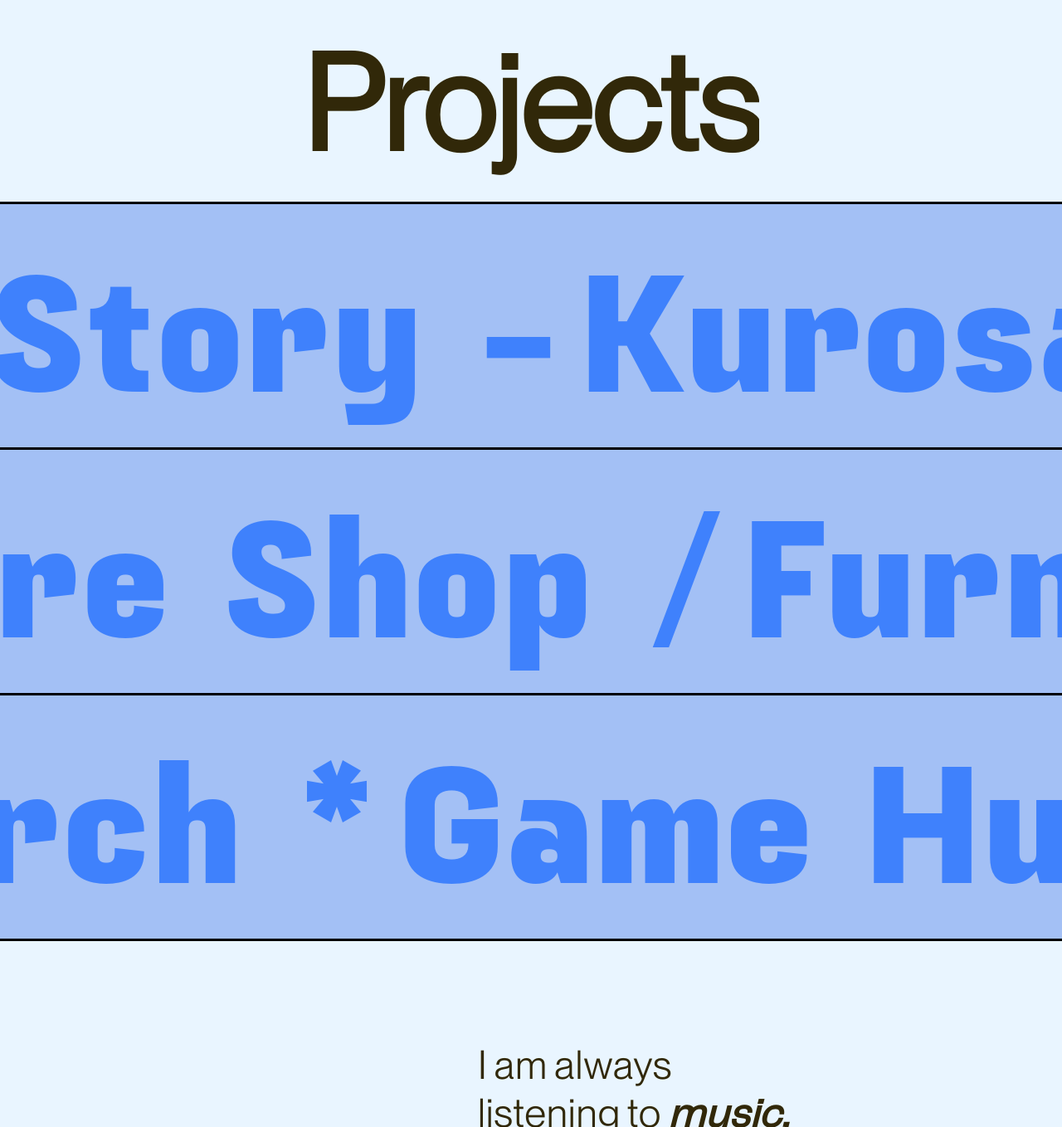
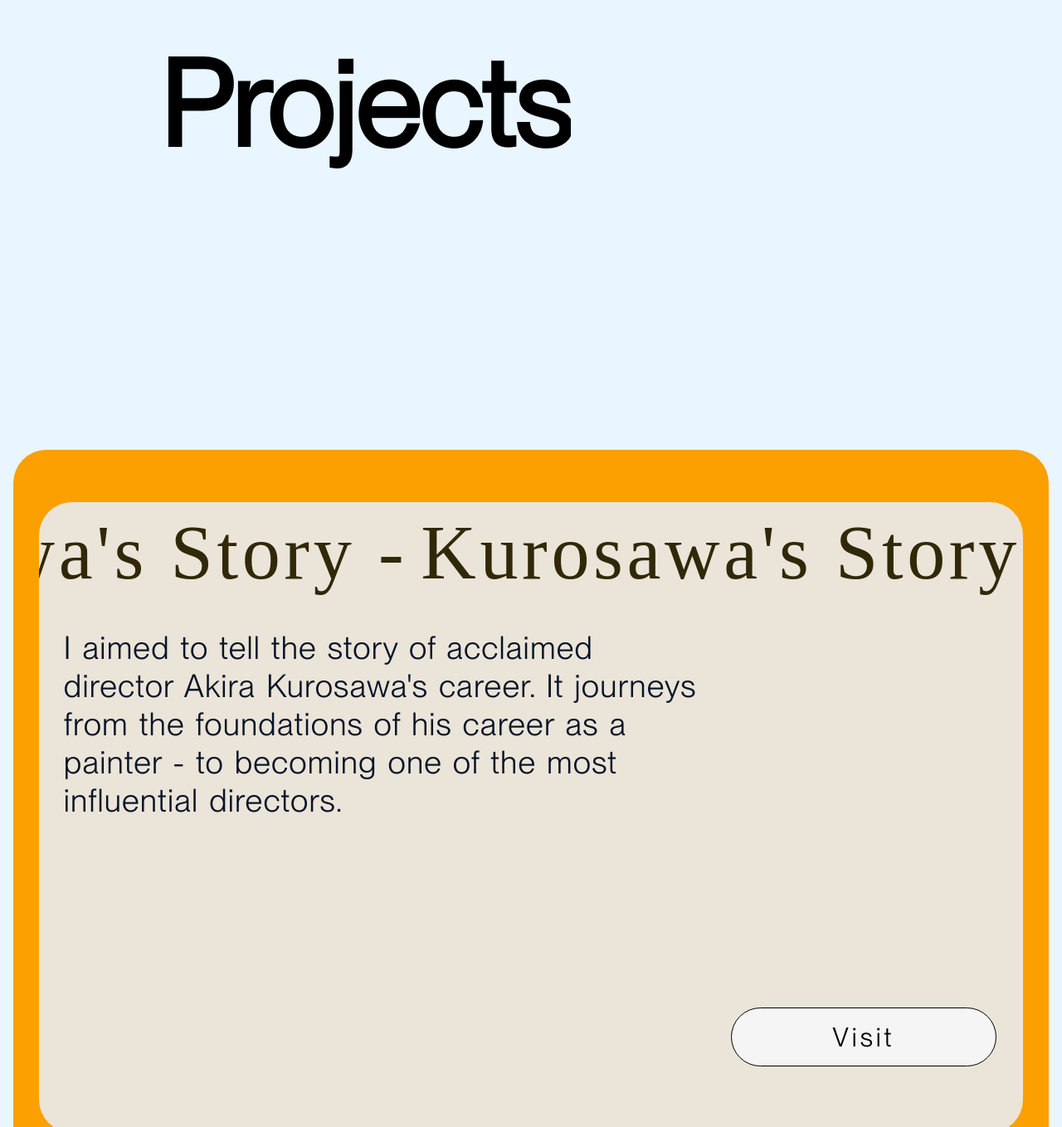
Before and after one commit to brian-david4/brian-portfolio-website, a React (Vite) app in the folder portfolio-website/: page / in a window 1280 px wide. Shown: the part 792-2150 px from the top of the page at 83% size. Built offline with nearby package versions, Linux system fonts and the light colour scheme; a web font is replaced by a local one.

Commit message:
Redesign project section homepage

```diff
--- a/portfolio-website/src/components/HomeProjectScroll/HomeProjectScroll.tsx
+++ /dev/null
@@ -1,37 +0,0 @@
-import { motion, useScroll, useTransform } from "framer-motion";
-import styles from "./hps.module.css";
-import { useRef } from "react";
-import ProjectScrollTitle from "../ProjectScrollTitle/ProjectScrollTitle";
-
-interface HomeProjectScroll {
-  title: string;
-  link: string;
-}
-
-const HomeProjectScroll = ({ title, link }: HomeProjectScroll) => {
-  const projectRef = useRef(null);
-  const { scrollYProgress } = useScroll({
-    target: projectRef,
-    offset: ["start 0.95", "start -0.1"],
-  });
-  const position = useTransform(scrollYProgress, [0, 1], ["-40%", "-10%"]);
-
-  return (
-    <>
-      <a target="_blank" className={styles.projectLink} href={link}>
-        <div ref={projectRef} className={styles.project}>
-          <motion.div
-            style={{ x: position }}
-            className={styles.titlesContainer}
-          >
-            <ProjectScrollTitle title={title} />
-            <ProjectScrollTitle title={title} />
-            <ProjectScrollTitle title={title} />
-          </motion.div>
-        </div>
-      </a>
-    </>
-  );
-};
-
-export default HomeProjectScroll;
--- a/portfolio-website/src/components/HomeProjectScroll/hps.module.css
+++ /dev/null
@@ -1,20 +0,0 @@
-.project {
-  height: 37vmin;
-  width: 100%;
-  border-bottom: 3px solid black;
-  display: flex;
-  justify-content: center;
-  align-items: center;
-  background-color: var(--coffee);
-  color: var(--text-cream);
-}
-.titlesContainer {
-  height: 100%;
-  display: flex;
-  justify-content: space-between;
-  align-items: center;
-  transition: transform 0.6s ease-out;
-}
-.projectLink {
-  text-decoration: none;
-}
--- a/portfolio-website/src/components/Project/Project.tsx
+++ b/portfolio-website/src/components/Project/Project.tsx
@@ -36,29 +36,6 @@ const Project = ({ project }: ProjectProps) => {
           {project.desc}
         </div>
 
-        <div className={styles.imagesBoth}>
-          <div className={styles.imagesSide}>
-            {imageArr.map(
-              (img, idx) =>
-                idx < 2 && (
-                  <div className={styles.img} key={`img_${idx}`}>
-                    <img src={img} />
-                  </div>
-                )
-            )}
-          </div>
-          <div className={styles.imagesBttm}>
-            {imageArr.map(
-              (img, idx) =>
-                idx > 1 && (
-                  <div className={styles.img} key={`img_${idx}`}>
-                    <img src={img} />
-                  </div>
-                )
-            )}
-          </div>
-        </div>
-
         <Link target="_blank" to={project.link} className={styles.linkBtn}>
           <div className={styles.button}>
             <div className={styles.btnHeading}>Visit</div>
--- a/portfolio-website/src/components/Project/proj.module.css
+++ b/portfolio-website/src/components/Project/proj.module.css
@@ -15,14 +15,17 @@
   left: 2.5%;
   top: 20%;
   color: aliceblue;
+  opacity: 1;
   font-size: 3vw;
   letter-spacing: 0.05ch;
   word-spacing: 0.2rem;
   font-family: "Neue Montreal Book";
   mix-blend-mode: difference;
+  transition: 100ms opacity ease-out;
 }
 .outOfView {
-  color: var(--dark-green) !important;
+  /* color: var(--dark-green) !important; */
+  opacity: 0.3;
 }
 /* imgs */
 .imagesSide,
@@ -79,6 +82,9 @@
   border-radius: 40px;
   background-color: whitesmoke;
   overflow: hidden;
+  display: flex;
+  align-items: center;
+  justify-content: center;
 }
 .hoverFill {
   position: absolute;
@@ -89,7 +95,7 @@
   left: 0;
   transform: translateX(-100%);
   pointer-events: none;
-  transition: transform 0.5s cubic-bezier(0.65, 0, 0.35, 1);
+  transition: transform 0.3s cubic-bezier(0.65, 0, 0.35, 1);
 }
 .button:hover > .hoverFill {
   transform: translateX(0);
--- a/portfolio-website/src/components/ProjectHeading/projHeading.module.css
+++ b/portfolio-website/src/components/ProjectHeading/projHeading.module.css
@@ -4,9 +4,9 @@
   overflow: hidden;
 }
 .heading {
-  font-size: 20vmin;
+  font-size: 18vmin;
   display: flex;
   flex-wrap: wrap;
   font-family: "Neue Montreal Book";
-  color: var(--dark-green);
+  color: black;
 }
--- a/portfolio-website/src/components/ProjectsContainer/ProjectContainer.tsx
+++ b/portfolio-website/src/components/ProjectsContainer/ProjectContainer.tsx
@@ -1,4 +1,3 @@
-import { motion } from "framer-motion";
 import { ProjectType } from "../../types";
 import styles from "./projCont.module.css";
 
@@ -10,16 +9,7 @@ interface ProjectProps {
 const ProjectContainer = ({ children }: ProjectProps) => {
   return (
     <>
-      <motion.div
-        initial={{ opacity: 0 }}
-        animate={{ opacity: 1 }}
-        transition={{
-          opacity: { duration: 4, ease: [0.76, 0, 0.24, 1], delay: 4 },
-        }}
-        className={styles.pageBackground}
-      >
-        <div className={styles.bubble}>{children}</div>
-      </motion.div>
+      <div className={styles.bubble}>{children}</div>
     </>
   );
 };
--- a/portfolio-website/src/components/ProjectsContainer/projCont.module.css
+++ b/portfolio-website/src/components/ProjectsContainer/projCont.module.css
@@ -1,17 +1,5 @@
-.pageBackground {
-  position: absolute;
-  z-index: -1;
-  left: 0;
-  top: 0;
-  background-color: #ff723a;
-  height: 400vh;
-  width: 100vw;
-  display: flex;
-  flex-direction: column;
-  padding: 2.5%;
-}
 .bubble {
-  width: 100%;
+  width: 97.5%;
   height: fit-content;
   padding-bottom: 5%;
   background-color: var(--orange);
--- a/portfolio-website/src/pages/Home/Home.tsx
+++ b/portfolio-website/src/pages/Home/Home.tsx
@@ -4,16 +4,16 @@ import { useEffect, useState } from "react";
 import Lenis from "@studio-freight/lenis";
 
 import { contactReveal, titleWordsAnim } from "./homeAnims";
-import HomeProjectScroll from "../../components/HomeProjectScroll/HomeProjectScroll";
 import ProjectHeading from "../../components/ProjectHeading/ProjectHeading";
-import SkillsComponent from "../../components/SkillsComponent/SkillsComponent";
 import TextComponent from "../../components/TextComponent/TextComponent";
 import TextPosition from "../../components/TextPosition/TextPosition";
 
-import { projects } from "../../data";
 import { TextHoverType } from "../../types";
 import styles from "./home.module.css";
 import HomeFooter from "../../components/HomeFooter/HomeFooter";
+import ProjectContainer from "../../components/ProjectsContainer/ProjectContainer";
+import Project from "../../components/Project/Project";
+import { projects } from "../../data";
 
 interface HomeProps {
   handleMouseEnter: () => void;
@@ -57,18 +57,6 @@ const Home = ({
       document.body.style.overflowY = "auto";
     };
   }, []);
-
-  // const projects = [
-  //   { title: "Kurosawa's Story -", link: "https://kurosawa-gray.vercel.app" },
-  //   {
-  //     title: "Furniture Store /",
-  //     link: "https://furniture-shop-drab.vercel.app",
-  //   },
-  //   {
-  //     title: "Game Hub Search *",
-  //     link: "https://game-hub-eosin-chi.vercel.app",
-  //   },
-  // ];
 
   const skills = [
     {
@@ -160,36 +148,24 @@ const Home = ({
           <div className={styles.projHeadingPos}>
             <ProjectHeading title="Projects" />
           </div>
-
-          <div className={styles.projects}>
-            {projects.map((project, idx) => (
-              <HomeProjectScroll
-                link={project.link}
-                title={project.title}
-                key={`pjt_${idx}`}
-              />
-            ))}
         </div>
 
-          <div className={styles.textPos}>
+        <section className={styles.projectSection}>
+          <ProjectContainer>
+            {projects.map((prj, idx) => {
+              return <Project project={prj} key={`prj_${idx}`} />;
+            })}
+          </ProjectContainer>
+        </section>
+
+        {/* <div className={styles.textPos}>
           <TextPosition right>
             <TextComponent hoverWords={textEffectWords}>
-                I am always listening to music, if not i'm probably playing
-                some. Cinema is just as essential, spanning countries and
-                decades.
+              I am always listening to music, if not i'm probably playing some.
+              Cinema is just as essential, spanning countries and decades.
             </TextComponent>
           </TextPosition>
-          </div>
-
-          <div className={styles.toolsPosition}>
-            {skills.map((skill, idx) => (
-              <SkillsComponent
-                body={skill.body}
-                heading={skill.heading}
-                key={`sk_${idx}`}
-              />
-            ))}
-          </div>
+        </div> */}
 
         <HomeFooter
           footerHovered={footerHovered}
@@ -197,7 +173,6 @@ const Home = ({
           handleMouseLeave={handleMouseLeave}
         />
       </div>
-      </div>
     </>
   );
 };
--- a/portfolio-website/src/pages/Home/home.module.css
+++ b/portfolio-website/src/pages/Home/home.module.css
@@ -66,7 +66,7 @@
   top: var(--header-height);
   width: fit-content;
   left: 15vmin;
-  margin-top: 30vh;
+  margin-top: 20vh;
   display: flex;
   gap: 20vmin;
   user-select: none;
@@ -99,30 +99,26 @@
 
 /* page 2 */
 .pageTwo {
-  height: fit-content;
+  position: relative;
+  height: 50vh;
   width: 100vw;
   background-color: var(--main-theme);
 }
 .projHeadingPos {
-  width: 100%;
+  position: absolute;
+  width: fit-content;
+  top: 2.5%;
+  left: 15%;
   display: grid;
   place-items: center;
 }
-.projects {
-  width: fit-content;
-  height: fit-content;
+.projectSection {
+  height: 350vh;
+  position: relative;
   display: flex;
   flex-direction: column;
-  border-top: solid 3px black;
-}
-.toolsPosition {
-  width: 100%;
-  height: fit-content;
-  margin-top: 25vh;
-  display: flex;
   align-items: center;
   justify-content: center;
-  margin-bottom: 10vh;
 }
 .textPos {
   width: 100%;
```
Lines whose indentation alone changed are shown as unchanged.
